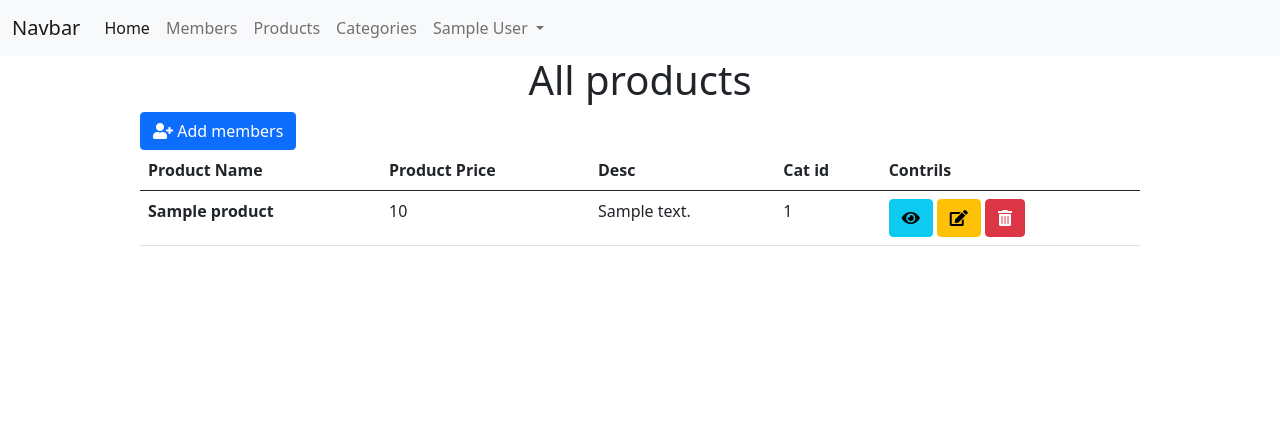
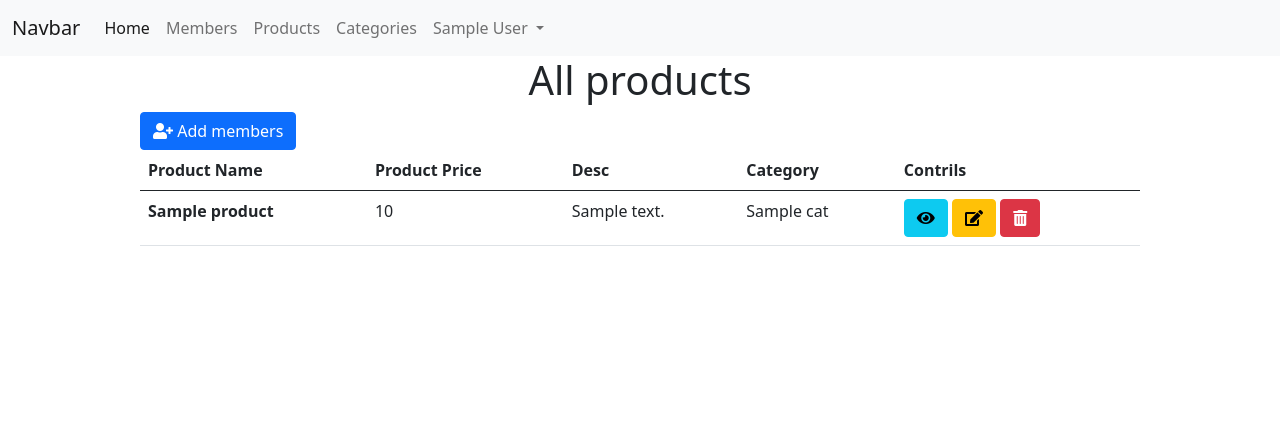
Before and after one commit to Ahmed-Bherey/ecommerce, a PHP site: page /products.php in a window 1280 px wide. Shown: the top 436 px of the page. Run offline with PHP 8.4, Linux system fonts and the light colour scheme; the visitor is signed in with stand-in values (Sample User, id 1); tables that the repository leaves empty or names only in its code hold one stand-in row (values such as "Sample post"); some libraries are stand-ins or nearby versions.

Commit message:
init commit

```diff
--- a/admin/products.php
+++ b/admin/products.php
@@ -16,7 +16,7 @@ if(isset($_GET['do'])){
 
 <?php if($do == "manage"):?>
 <?php
-    $stmt = $con->prepare("SELECT * FROM products");
+    $stmt = $con->prepare("SELECT products.* , cats.cat_name FROM products INNER JOIN cats ON cats.cat_id=products.cat_id");
     $stmt->execute();
     $rows = $stmt->fetchAll();
 ?>
@@ -29,7 +29,7 @@ if(isset($_GET['do'])){
                 <th scope="col">Product Name</th>
                 <th scope="col">Product Price</th>
                 <th scope="col">Desc</th>
-                <th scope="col">Cat id</th>
+                <th scope="col">Category</th>
                 <th scope="col">Contrils</th>
             </tr>
         </thead>
@@ -39,7 +39,7 @@ if(isset($_GET['do'])){
                 <th scope="row"><?= $row['productname']?></th>
                 <td><?= $row['price']?></td>
                 <td><?= $row['description']?></td>
-                <td><?= $row['cat_id']?></td>
+                <td><?= $row['cat_name']?></td>
                 <td>
                     <a class="btn btn-info" href="?do=show&productid=<?= $row['product_id']?>"><i
                             class="fas fa-eye"></i></a>
@@ -68,10 +68,17 @@ if(isset($_GET['do'])){
                 <label for="exampleInputPassword1" class="form-label">Desc</label>
                 <input type="text" class="form-control" name="desc">
             </div>
-            <div class="mb-3">
-                <label for="exampleInputPassword1" class="form-label">Cat id</label>
-                <input type="text" class="form-control" name="catid">
-            </div>
+            <?php
+                $stmt = $con->prepare("SELECT * FROM cats");
+                $stmt->execute();
+                $rows = $stmt->fetchAll();
+            ?>
+            <select class="form-select" name="category">
+                <option selected>Select Category</option>
+                <?php foreach($rows as $row):?>
+                <option value="<?= $row['cat_id']?>"><?= $row['cat_name']?></option>
+                <?php endforeach?>
+            </select>
             <button type="submit" class="btn btn-primary">Submit</button>
     </form>
 </div>
@@ -82,10 +89,10 @@ if(isset($_GET['do'])){
         $productname  = $_POST['productname'];
         $productprice = $_POST['productprice'];
         $descc         = $_POST['desc'];
-        $catid        = $_POST['catid'];
+        $category        = $_POST['category'];
 
                 $stmt = $con->prepare("INSERT INTO products (productname,price,description,cat_id) VALUES(?,?,?,?)");
-                $stmt->execute(array($productname,$productprice,$descc,$catid));
+                $stmt->execute(array($productname,$productprice,$descc,$category));
                 header("location:products.php");
     }
 ?>
```
Also changed, not shown: admin/members.php (+8 -6 lines).
